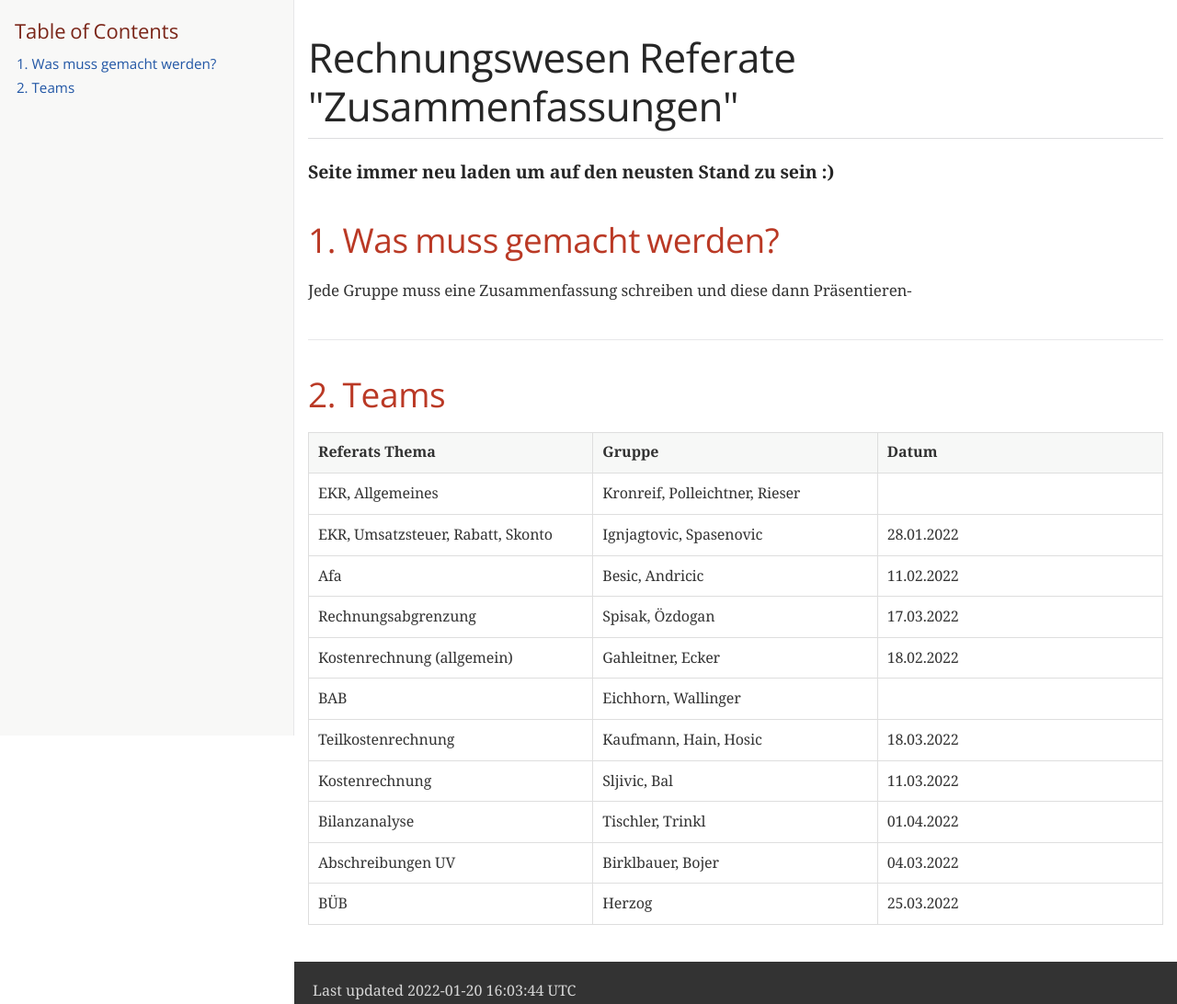
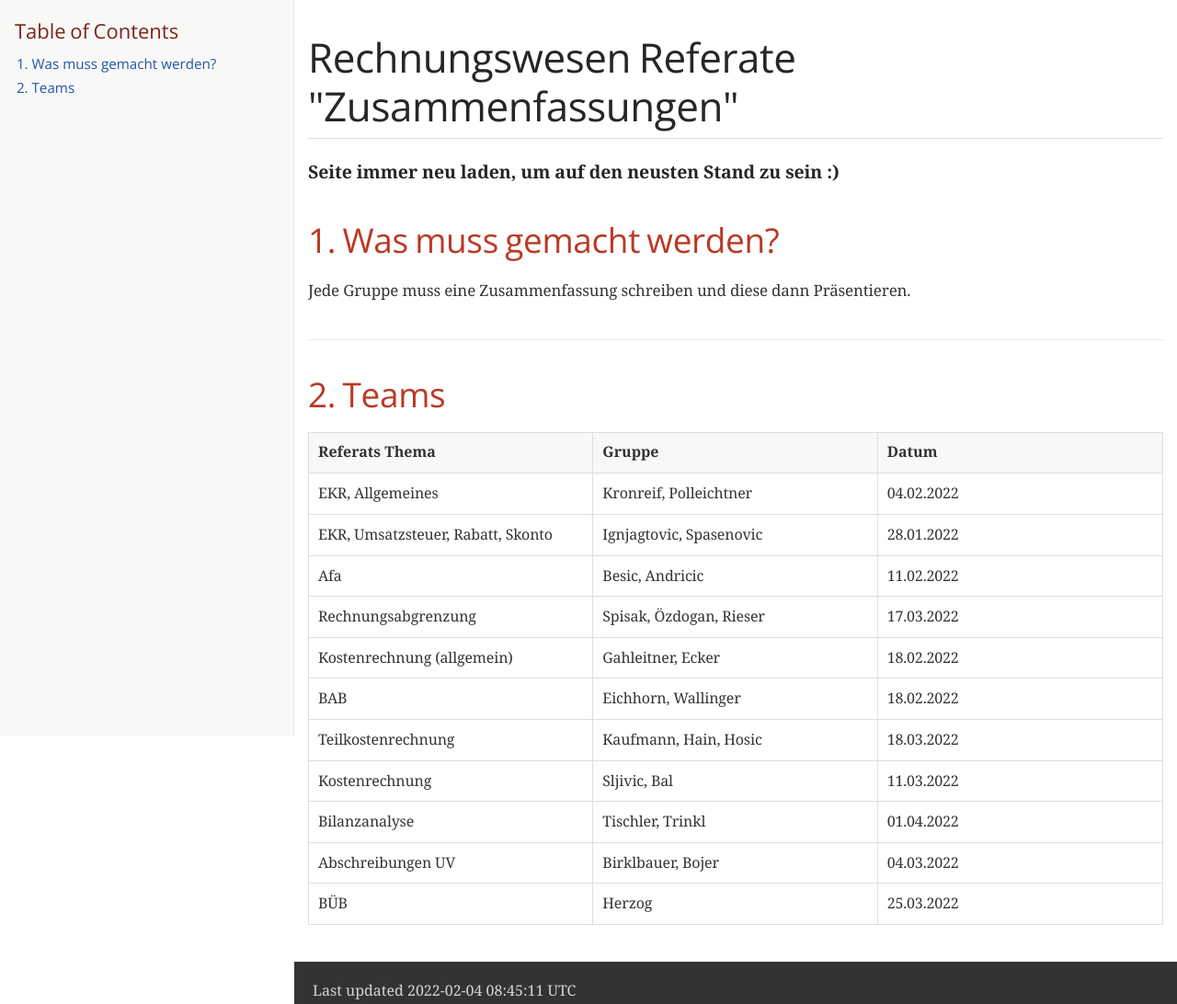
Before and after one commit to davidenkovic/rechnungswesen, a plain HTML site: page docs/index.html in a window 1280 px wide. Shown: the top 1092 px of the page at 92% size. Drawn offline with nearby package versions, Linux system fonts and the light colour scheme; a web font is replaced by a local one.

Commit message:
update Demo Website

```diff
--- a/docs/index.html
+++ b/docs/index.html
@@ -453,7 +453,7 @@ body.book #toc,body.book #preamble,body.book h1.sect0,body.book .sect1>h2{page-b
 <div id="preamble">
 <div class="sectionbody">
 <div class="paragraph">
-<p><strong>Seite immer neu laden um auf den neusten Stand zu sein :)</strong></p>
+<p><strong>Seite immer neu laden, um auf den neusten Stand zu sein :)</strong></p>
 </div>
 </div>
 </div>
@@ -461,7 +461,7 @@ body.book #toc,body.book #preamble,body.book h1.sect0,body.book .sect1>h2{page-b
 <h2 id="_was_muss_gemacht_werden"><a class="anchor" href="#_was_muss_gemacht_werden"></a>1. Was muss gemacht werden?</h2>
 <div class="sectionbody">
 <div class="paragraph">
-<p>Jede Gruppe muss eine Zusammenfassung schreiben und diese dann Präsentieren-</p>
+<p>Jede Gruppe muss eine Zusammenfassung schreiben und diese dann Präsentieren.</p>
 </div>
 </div>
 </div>
@@ -484,8 +484,8 @@ body.book #toc,body.book #preamble,body.book h1.sect0,body.book .sect1>h2{page-b
 <tbody>
 <tr>
 <td class="tableblock halign-left valign-top"><p class="tableblock">EKR, Allgemeines</p></td>
-<td class="tableblock halign-left valign-top"><p class="tableblock">Kronreif, Polleichtner, Rieser</p></td>
-<td class="tableblock halign-left valign-top"></td>
+<td class="tableblock halign-left valign-top"><p class="tableblock">Kronreif, Polleichtner</p></td>
+<td class="tableblock halign-left valign-top"><p class="tableblock">04.02.2022</p></td>
 </tr>
 <tr>
 <td class="tableblock halign-left valign-top"><p class="tableblock">EKR, Umsatzsteuer, Rabatt, Skonto</p></td>
@@ -499,7 +499,7 @@ body.book #toc,body.book #preamble,body.book h1.sect0,body.book .sect1>h2{page-b
 </tr>
 <tr>
 <td class="tableblock halign-left valign-top"><p class="tableblock">Rechnungsabgrenzung</p></td>
-<td class="tableblock halign-left valign-top"><p class="tableblock">Spisak, Özdogan</p></td>
+<td class="tableblock halign-left valign-top"><p class="tableblock">Spisak, Özdogan, Rieser</p></td>
 <td class="tableblock halign-left valign-top"><p class="tableblock">17.03.2022</p></td>
 </tr>
 <tr>
@@ -510,7 +510,7 @@ body.book #toc,body.book #preamble,body.book h1.sect0,body.book .sect1>h2{page-b
 <tr>
 <td class="tableblock halign-left valign-top"><p class="tableblock">BAB</p></td>
 <td class="tableblock halign-left valign-top"><p class="tableblock">Eichhorn, Wallinger</p></td>
-<td class="tableblock halign-left valign-top"></td>
+<td class="tableblock halign-left valign-top"><p class="tableblock">18.02.2022</p></td>
 </tr>
 <tr>
 <td class="tableblock halign-left valign-top"><p class="tableblock">Teilkostenrechnung</p></td>
@@ -544,7 +544,7 @@ body.book #toc,body.book #preamble,body.book h1.sect0,body.book .sect1>h2{page-b
 </div>
 <div id="footer">
 <div id="footer-text">
-Last updated 2022-01-20 16:03:44 UTC
+Last updated 2022-02-04 08:45:11 UTC
 </div>
 </div>
 </body>
```
